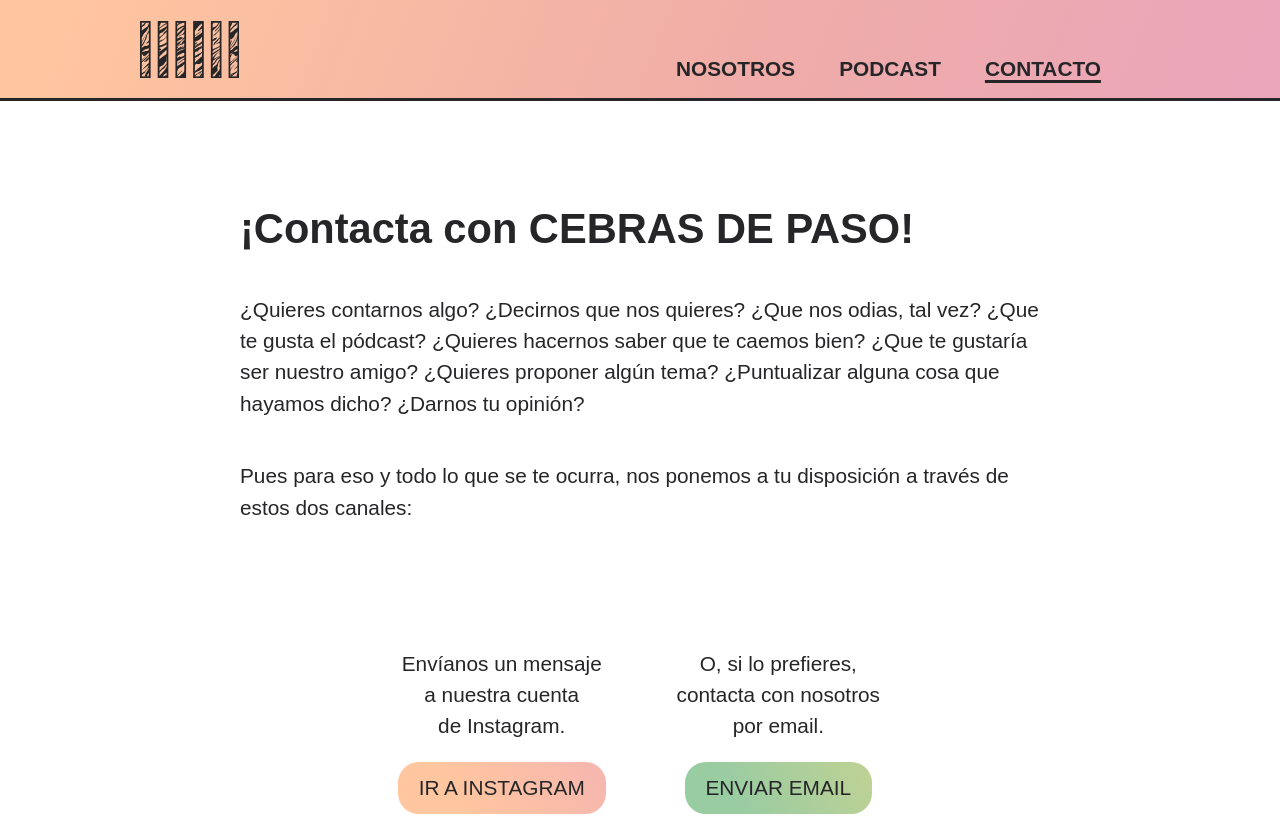
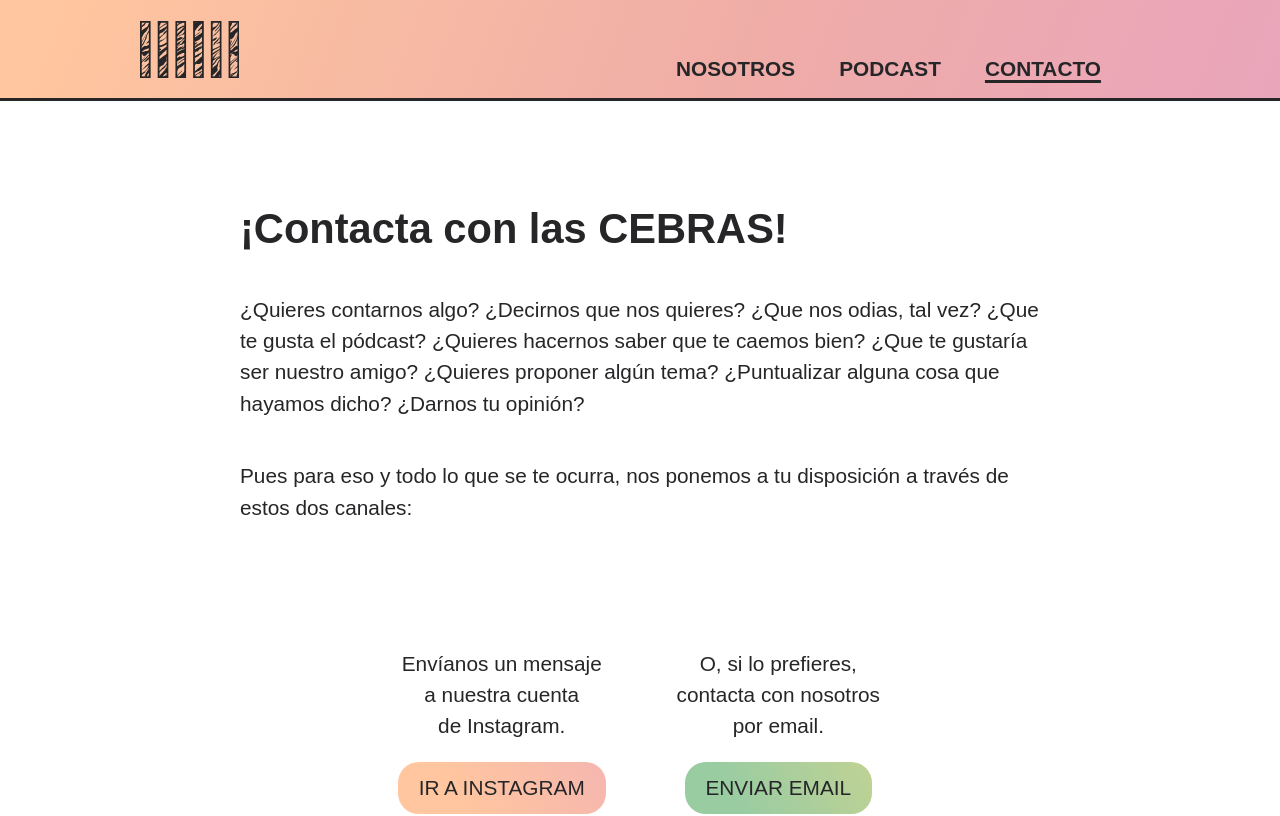
Before and after one commit to aaronadal/cebrasdepaso, a Vue app: page /contacto in a window 1280 px wide. Shown: the top 816 px of the page. Built offline with nearby package versions, Linux system fonts and the light colour scheme; a small style sheet from the web is missing.

Commit message:
Change contact title

```diff
--- a/src/views/ContactView.vue
+++ b/src/views/ContactView.vue
@@ -6,7 +6,7 @@ import {CONTACT_EMAIL, INSTAGRAM_URL} from "@/config";
 <template>
   <div class="page">
     <section class="container">
-      <h1>¡Contacta con CEBRAS DE PASO!</h1>
+      <h1>¡Contacta con las CEBRAS!</h1>
       <p>¿Quieres contarnos algo? ¿Decirnos que nos quieres? ¿Que nos odias, tal vez? ¿Que te gusta el pódcast?
         ¿Quieres hacernos saber que te caemos bien? ¿Que te gustaría ser nuestro amigo? ¿Quieres proponer algún tema?
         ¿Puntualizar alguna cosa que hayamos dicho? ¿Darnos tu opinión?</p>
```
